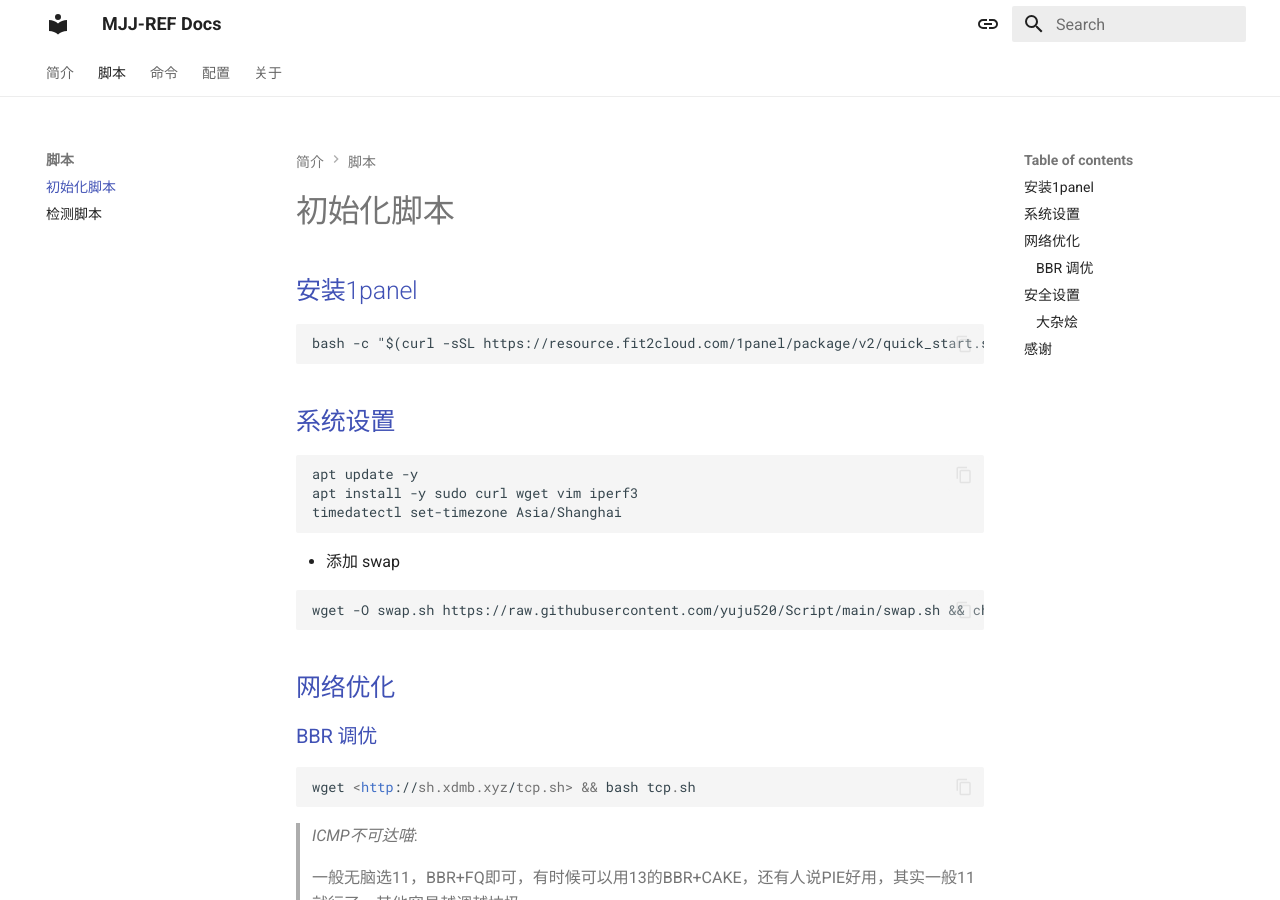
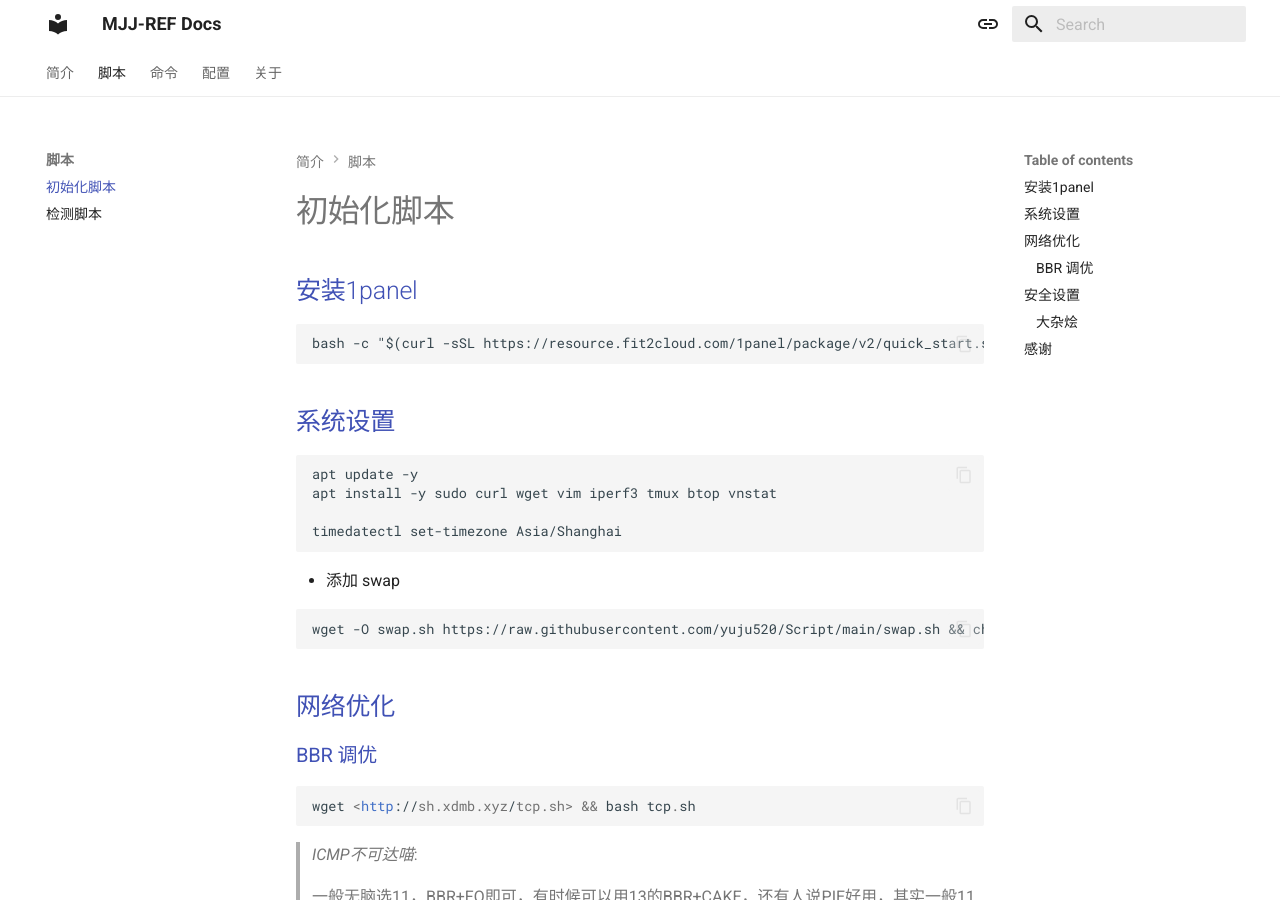
Before and after one commit to Rain-kl/MJJ-REF, an MkDocs documentation site: the page built from docs/Script/Initialization.md, in a window 1280 px wide and 900 px high. Built offline with MkDocs 1.6.1 and Material for MkDocs 9.7.7, drawn with Linux system fonts in a browser that asks for light colours.

Commit message:
vault backup: 2025-12-21 11:36:02

````diff
--- a/docs/Script/Initialization.md
+++ b/docs/Script/Initialization.md
@@ -9,7 +9,8 @@ bash -c "$(curl -sSL https://resource.fit2cloud.com/1panel/package/v2/quick_star
 
 ```
 apt update -y
-apt install -y sudo curl wget vim iperf3
+apt install -y sudo curl wget vim iperf3 tmux btop vnstat
+
 timedatectl set-timezone Asia/Shanghai
 ```
 
````
